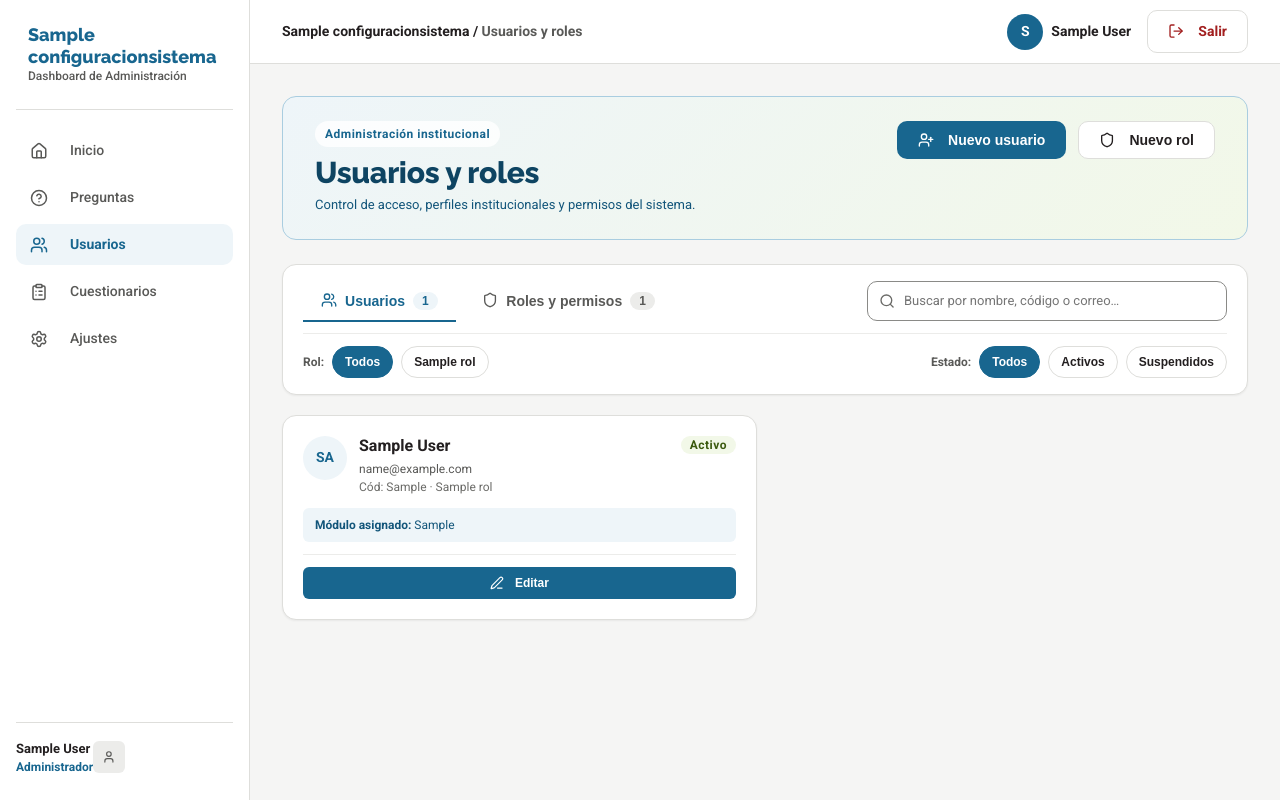
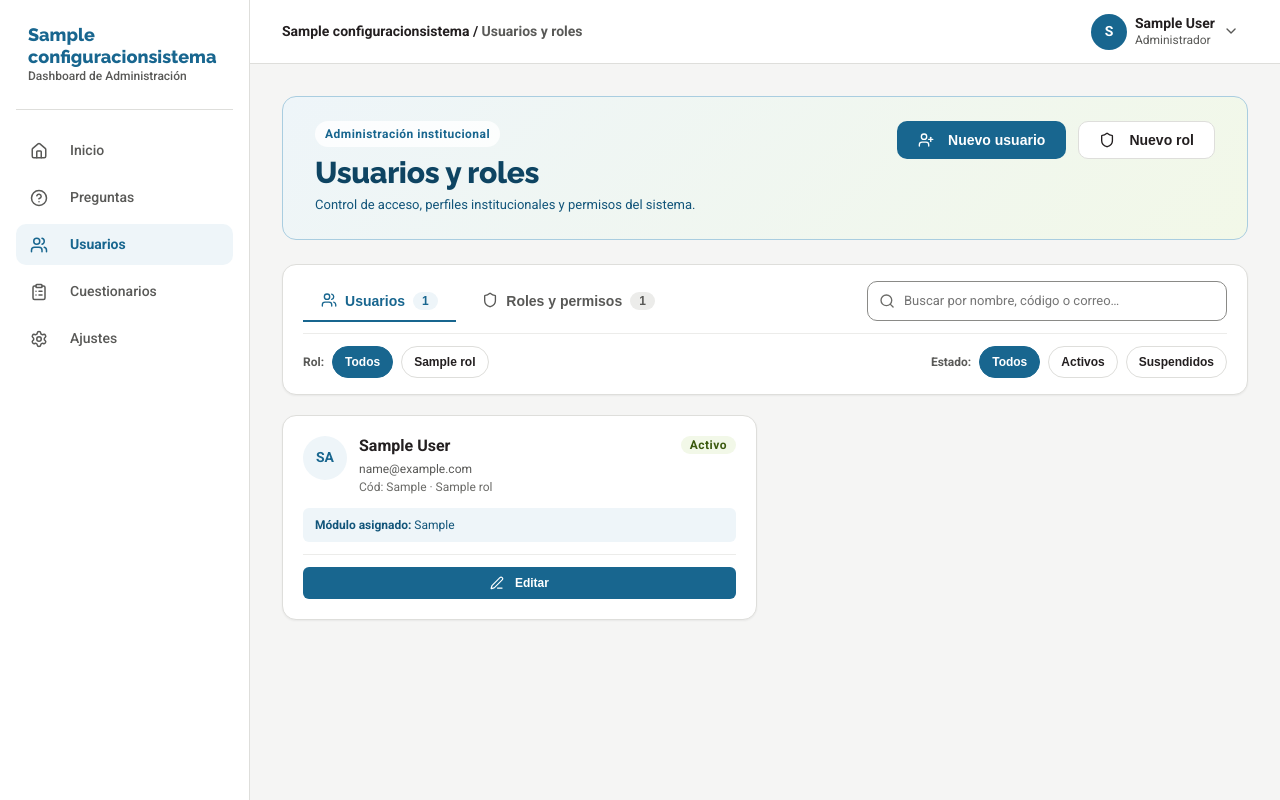
Before and after one commit to davidzambrano12/Cuestionarios-tyt, a Django app: page /usuarios/ in a window 1280 px wide. Run offline with Django 5.2, Linux system fonts and the light colour scheme; a user stored in the database is signed in; tables that the repository leaves empty hold one stand-in row (values such as "Sample post"); some libraries are stand-ins or nearby versions.

Commit message:
Unificar el acceso a la cuenta en un menu de la barra superior
La barra lateral repetia el perfil en su pie (y en el menu del estudiante)
ademas del nombre de la barra superior. Ahora la cuenta tiene un solo
punto de acceso: un menu desplegable con el rol, Mi perfil y Cerrar sesion,
operable con teclado. La barra lateral queda solo para navegar.

```diff
--- a/static/css/styles.css
+++ b/static/css/styles.css
@@ -1259,21 +1259,58 @@ a:hover {
 .tarjeta-cuestionario__datos li { display: inline-flex; align-items: center; gap: var(--espacio-1); }
 
 /* Pie de la barra lateral y enlace de perfil de la barra superior */
-.sidebar-pie { padding-top: var(--espacio-4); border-top: 1px solid var(--color-borde); margin-top: auto; display: flex; align-items: center; justify-content: space-between; gap: var(--espacio-2); }
-.sidebar-pie__usuario { overflow: hidden; min-width: 0; }
-.sidebar-pie__nombre { overflow: hidden; text-overflow: ellipsis; white-space: nowrap; }
-.sidebar-pie__perfil {
-  display: inline-flex;
+/* Menú de cuenta (barra superior): único acceso a perfil y cierre de sesión */
+.menu-cuenta { position: relative; }
+.menu-cuenta__boton {
+  display: flex;
   align-items: center;
-  justify-content: center;
-  width: 32px;
-  height: 32px;
+  gap: var(--espacio-2);
+  padding: var(--espacio-1) var(--espacio-2);
+  border: 1px solid transparent;
+  border-radius: var(--radio-md);
+  background: none;
+  color: var(--color-texto);
+  font: inherit;
+  text-align: left;
+  cursor: pointer;
+  transition: background-color var(--transicion-rapida), border-color var(--transicion-rapida);
+}
+.menu-cuenta__boton:hover,
+.menu-cuenta__boton[aria-expanded="true"] { background: var(--color-superficie-tenue); border-color: var(--color-borde); }
+.menu-cuenta__texto { display: flex; flex-direction: column; min-width: 0; line-height: 1.25; }
+.menu-cuenta__nombre { font-size: var(--texto-base); font-weight: var(--peso-semibold); max-width: 220px; overflow: hidden; text-overflow: ellipsis; white-space: nowrap; }
+.menu-cuenta__rol { font-size: var(--texto-xs); color: var(--color-texto-suave); }
+.menu-cuenta__flecha { width: 16px; height: 16px; color: var(--color-texto-suave); transition: transform var(--transicion-rapida); }
+.menu-cuenta__boton[aria-expanded="true"] .menu-cuenta__flecha { transform: rotate(180deg); }
+.menu-cuenta__lista {
+  position: absolute;
+  right: 0;
+  top: calc(100% + var(--espacio-1));
+  min-width: 200px;
+  padding: var(--espacio-1);
+  background: var(--color-superficie);
+  border: 1px solid var(--color-borde);
+  border-radius: var(--radio-md);
+  box-shadow: var(--sombra-lg);
+  z-index: 30;
+}
+.menu-cuenta__lista[hidden] { display: none; }
+.menu-cuenta__item {
+  display: flex;
+  align-items: center;
+  gap: var(--espacio-2);
+  padding: var(--espacio-2) var(--espacio-3);
   border-radius: var(--radio-sm);
-  background: var(--color-superficie-hundida);
-  color: var(--color-texto-suave);
-  flex-shrink: 0;
+  font-size: var(--texto-base);
+  color: var(--color-texto);
+  text-decoration: none;
 }
-.sidebar-pie__perfil:hover { color: var(--color-primario); }
-.navbar-perfil { display: flex; align-items: center; gap: var(--espacio-2); color: var(--color-texto); }
-.navbar-perfil:hover { color: var(--color-primario); }
+.menu-cuenta__item svg { width: 16px; height: 16px; }
+.menu-cuenta__item:hover,
+.menu-cuenta__item:focus-visible { background: var(--color-superficie-tenue); color: var(--color-primario); }
+.menu-cuenta__item--activo { color: var(--color-primario); font-weight: var(--peso-semibold); }
+.menu-cuenta__item--peligro { color: var(--color-peligro); }
+.menu-cuenta__item--peligro:hover,
+.menu-cuenta__item--peligro:focus-visible { background: var(--color-peligro-suave); color: var(--color-peligro-texto); }
+@media (max-width: 640px) { .menu-cuenta__texto, .menu-cuenta__flecha { display: none; } }
 .user-avatar-circle--solido { background: var(--color-primario); color: var(--color-texto-invertido); }
--- a/templates/layouts/app_base.html
+++ b/templates/layouts/app_base.html
@@ -57,34 +57,8 @@
         <a href="{% url 'evaluaciones:panel_estudiante' %}#cuestionarios" data-ancla-local="cuestionarios" class="nav-item {% if '/cuestionarios/' in request.path or active_tab == 'cuestionarios' %}active{% endif %}">
           <i data-lucide="clipboard-list"></i> Cuestionarios
         </a>
-        <a href="{% url 'cuentas:perfil' %}" class="nav-item {% if '/perfil/' in request.path or active_tab == 'perfil' %}active{% endif %}">
-          <i data-lucide="user"></i> Mi Perfil
-        </a>
       {% endif %}
     </nav>
-
-    <!-- Footer del Sidebar con Identidad del Usuario -->
-    <div class="sidebar-pie texto-xs texto-suave">
-      <div class="flex items-center justify-between">
-        <div class="sidebar-pie__usuario">
-          <div class="sidebar-pie__nombre texto-sm peso-bold texto-principal">
-            {{ user.get_full_name|default:user.username }}
-          </div>
-          <div class="texto-xs peso-semibold texto-primario">
-            {% if user.is_superuser or user.perfil.es_admin %}
-              Administrador
-            {% elif user.perfil.es_docente %}
-              {{ user.perfil.rol.nombre|default:"Docente Evaluador" }}
-            {% else %}
-              Cód: {{ user.perfil.codigo_institucional|default:user.username }}
-            {% endif %}
-          </div>
-        </div>
-        <a href="{% url 'cuentas:perfil' %}" title="Ver mi perfil" class="sidebar-pie__perfil"><span class="sr-only">Ver mi perfil</span>
-          <i data-lucide="user" class="icono-15"></i>
-        </a>
-      </div>
-    </div>
   </aside>
 
   <!-- Contenido Principal -->
@@ -95,16 +69,31 @@
       <div class="navbar-brand-title">
         {{ config.nombre_sistema }} / <span class="text-muted font-normal">{% block nav_title %}Plataforma Institucional{% endblock %}</span>
       </div>
-      <div class="navbar-user-info">
-        <a href="{% url 'cuentas:perfil' %}" title="Mi perfil" class="navbar-perfil">
-          <div class="user-avatar-circle user-avatar-circle--solido">
-            {{ user.first_name|default:user.username|slice:":1"|upper }}
-          </div>
-          <span class="text-base font-semibold text-main">{{ user.get_full_name|default:user.username }}</span>
-        </a>
-        <a href="{% url 'logout' %}" data-cerrar-sesion title="Cerrar sesión" class="btn btn-outline btn-sm texto-peligro">
-          <i data-lucide="log-out"></i> Salir
-        </a>
+      <div class="menu-cuenta" data-menu-desplegable>
+        <button type="button" class="menu-cuenta__boton" aria-haspopup="menu" aria-expanded="false" aria-controls="menu-cuenta-lista">
+          <span class="user-avatar-circle user-avatar-circle--solido" aria-hidden="true">{{ user.first_name|default:user.username|slice:":1"|upper }}</span>
+          <span class="menu-cuenta__texto">
+            <span class="menu-cuenta__nombre">{{ user.get_full_name|default:user.username }}</span>
+            <span class="menu-cuenta__rol">
+              {% if user.is_superuser or user.perfil.es_admin %}
+                Administrador
+              {% elif user.perfil.es_docente %}
+                {{ user.perfil.rol.nombre|default:"Docente" }}
+              {% else %}
+                Cód. {{ user.perfil.codigo_institucional|default:user.username }}
+              {% endif %}
+            </span>
+          </span>
+          <i data-lucide="chevron-down" class="menu-cuenta__flecha" aria-hidden="true"></i>
+        </button>
+        <div class="menu-cuenta__lista" id="menu-cuenta-lista" role="menu" hidden>
+          <a href="{% url 'cuentas:perfil' %}" role="menuitem" class="menu-cuenta__item{% if '/perfil/' in request.path %} menu-cuenta__item--activo{% endif %}">
+            <i data-lucide="user" aria-hidden="true"></i> Mi perfil
+          </a>
+          <a href="{% url 'logout' %}" role="menuitem" data-cerrar-sesion class="menu-cuenta__item menu-cuenta__item--peligro">
+            <i data-lucide="log-out" aria-hidden="true"></i> Cerrar sesión
+          </a>
+        </div>
       </div>
     </header>
 
```
Also changed, not shown: pruebas_e2e/test_cuentas.py (+22 -1 lines), static/js/core/base.js (+78 -0 lines).
